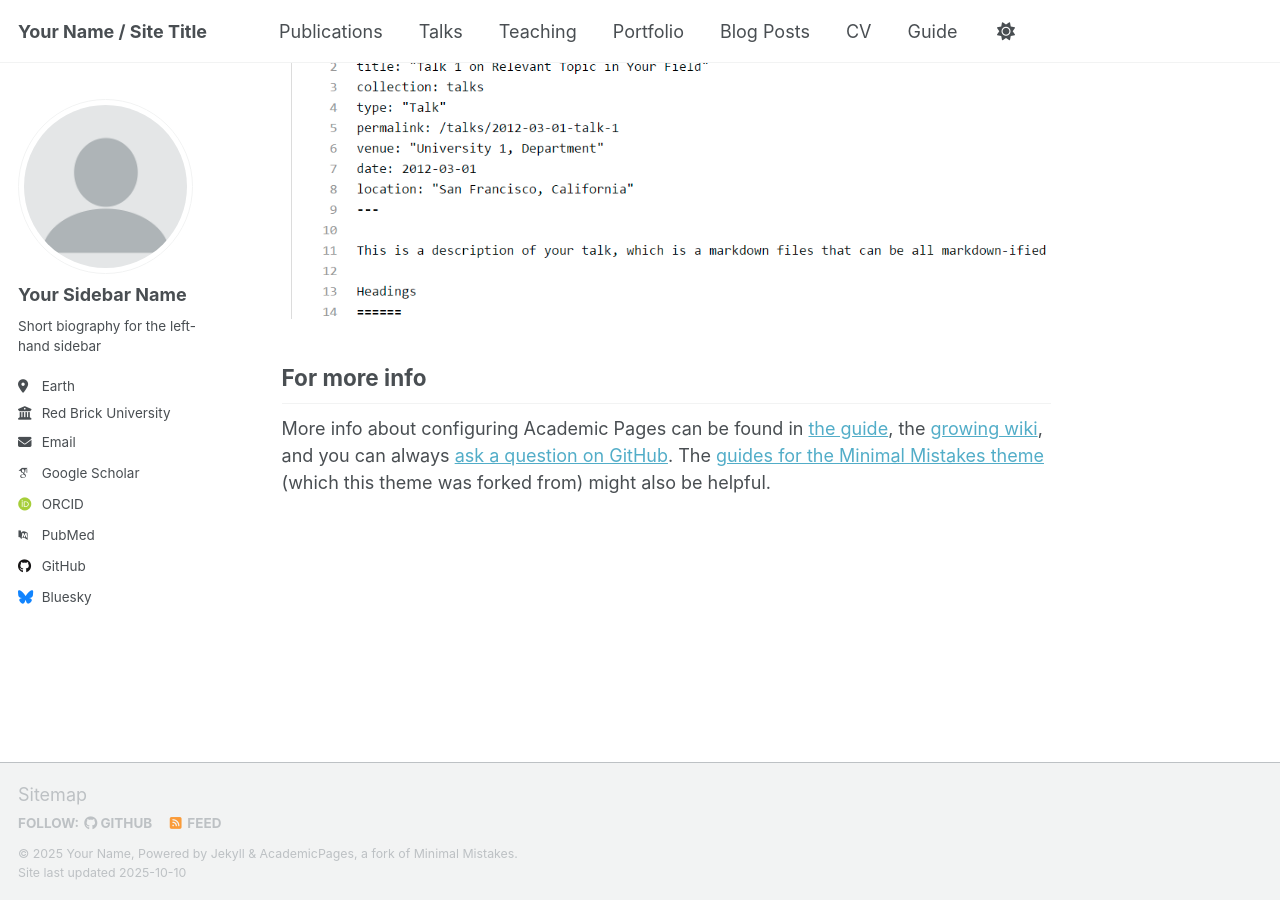
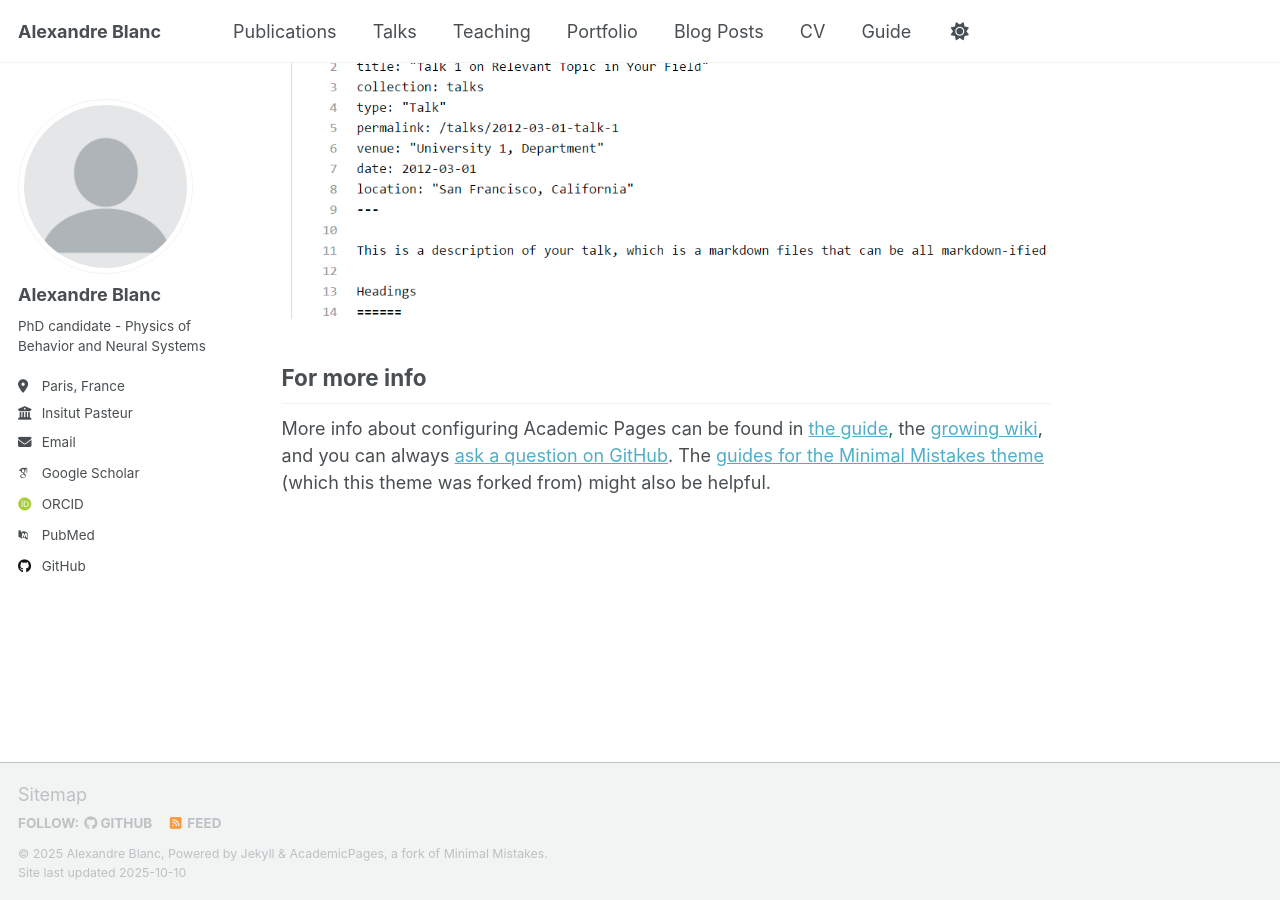
Before and after one commit to aleblanc30/aleblanc30.github.io, a Jekyll site: the page built from _pages/about.md, in a window 1280 px wide and 900 px high, scrolled down 2880 px. Built offline with Jekyll 4.4.1, drawn with Linux system fonts in a browser that asks for light colours; some web fonts are replaced; a script that is not in the unit is left out.

Commit message:
Update _config.yml

```diff
--- a/_config.yml
+++ b/_config.yml
@@ -9,14 +9,14 @@
 # Basic Site Settings
 locale                   : "en-US"
 site_theme               : "default" # Currently available options are "default", "air"
-title                    : "Your Name / Site Title"
+title                    : "Alexandre Blanc"
 title_separator          : "-"
-name                     : &name "Your Name"
-description              : &description "Your Name's academic portfolio"   # Update this with a general description of your site, this is the default if not overridden by a page
-url                      : https://academicpages.github.io # The base hostname & protocol for your site e.g. "https://[your GitHub username].github.io",
+name                     : &name "Alexandre Blanc"
+description              : &description "Personal page"   # Update this with a general description of your site, this is the default if not overridden by a page
+url                      : https://aleblanc30.github.io # The base hostname & protocol for your site e.g. "https://[your GitHub username].github.io",
                                                            # or if you already have some other page hosted on Github then use "https://[your GitHub username].github.io/[Your Repo Name]"
 baseurl                  : "" # the subpath of your site, e.g. "/blog"
-repository               : "aleblanc30/aleblanc.github.io"
+repository               : "aleblanc30/aleblanc30.github.io"
 
 # Site Author - The following control what appear as part of the author content on the side bar.
 #               If a field is blank the icon and link will not appear, otherwise it will be shown.
@@ -24,23 +24,23 @@ repository               : "aleblanc30/aleblanc.github.io"
 author:
   # Biographic information
   avatar           : "profile.png"
-  name             : "Your Sidebar Name"
+  name             : "Alexandre Blanc"
   pronouns         : # example: "she/her"
-  bio              : "Short biography for the left-hand sidebar"
-  location         : "Earth"
-  employer         : "Red Brick University"
+  bio              : "PhD candidate - Physics of Behavior and Neural Systems"
+  location         : "Paris, France"
+  employer         : "Insitut Pasteur"
   uri              : # URL
-  email            : "none@example.org"
+  email            : "alexandre.blanc@pasteur.fr"
 
   # Academic websites
   academia         : # URL
   arxiv            : # URL - Update with the correct link to your profile
-  googlescholar    : "https://scholar.google.com/citations?user=PS_CX0AAAAAJ"
+  googlescholar    : "https://scholar.google.com/citations?user=GlbdnC8AAAAJ"
   inspire-hep      : # URL
   impactstory      : # URL
-  orcid            : "http://orcid.org/yourorcidurl"
+  orcid            : "http://orcid.org/0000-0001-9148-5223"
   semantic         : # URL
-  pubmed           : "https://www.ncbi.nlm.nih.gov/pubmed/?term=john+snow"
+  pubmed           : "https://www.ncbi.nlm.nih.gov/pubmed/?term=alexandre+blanc"
   researchgate     : # URL
   scopus           : # URL
 
@@ -48,13 +48,13 @@ author:
   bitbucket        : # Username - Update with your username on the site
   codepen          : # Username
   dribbble         : # Username
-  github           : "academicpages"
+  github           : "aleblanc30"
   kaggle           : # Username
   stackoverflow    : # User number or user number and name (i.e., use "1" or "1/jeff-atwood")
 
   # Social media
   artstation       : # Username
-  bluesky          : "bsky.app" # Replace this with you Bluesky username
+  bluesky          : # Replace this with you Bluesky username
   facebook         : # Username
   flickr           : # Username
   foursquare       : # Username
@@ -135,7 +135,7 @@ yandex_site_verification :
 
 # Social Sharing
 twitter:
-  username               : &twitter
+  username               :
 facebook:
   username               :
   app_id                 :
```
